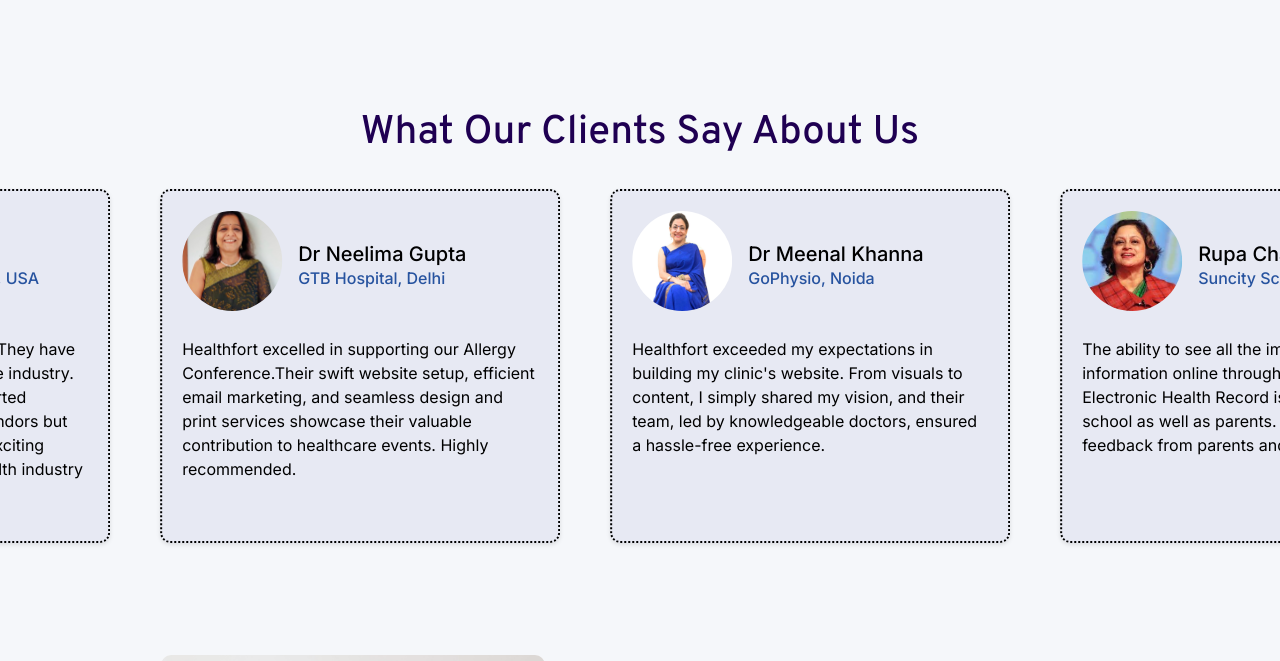
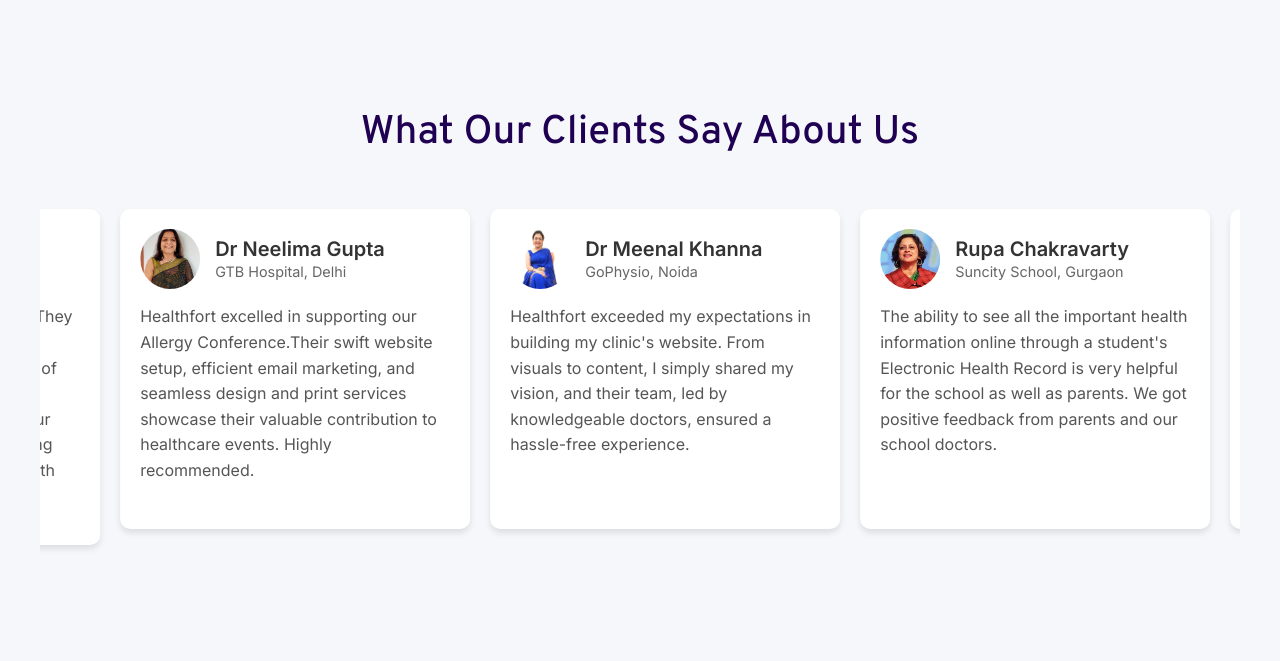
Before and after one commit to PushkinSharma/wp-website, a website: page index.html in a window 1280 px wide. Shown: the part 3807-4468 px from the top of the page. Drawn offline with nearby package versions, Linux system fonts and the light colour scheme.

Commit message:
fix testimonial issue

```diff
--- a/css/styles.css
+++ b/css/styles.css
@@ -645,74 +645,88 @@
   color: #386ee5;
 }
 
-/* Testimonials */
+/* Testimonial Section Styles */
+.testimonial-container {
+    background-color: #f5f7fa;
+    overflow: hidden;
+    position: relative;
+    padding: 20px 0;
+}
 
-
-.testimonial-container {
+.testimonial-wrapper {
     width: 100%;
     overflow: hidden;
     position: relative;
+    max-width: 1200px;
+    margin: 0 auto;
 }
 
 .testimonial-scroll {
     display: flex;
     transition: transform 0.5s ease;
+    gap: 20px;
+    padding: 20px 0;
 }
 
 .testimonial-card {
-  margin-right: 50px;
+    width: 350px;
+    min-width: 350px;
+    max-width: 350px;
+    background: white;
+    border-radius: 10px;
     padding: 20px;
-  background-color: #e7e9f3;
-  border-radius: 10px;
-  box-shadow: 0 2px 4px rgba(0, 0, 0, 0.1);
-  flex: 0 0 400px;
-  width: 400px;
-  border: 2px dotted black;
-  min-height: 350px;
+    box-shadow: 0 4px 6px rgba(0, 0, 0, 0.1);
+    flex-shrink: 0;
+    height: 100%;
+    min-height: 320px;
 }
 
 .testimonial-header {
     display: flex;
     align-items: center;
+    margin-bottom: 15px;
 }
 
 .client-pic {
-  width: 100px; /* Set the desired width */
-  height: 100px; /* Same as width to maintain 1:1 aspect ratio */
-  border-radius: 50%; /* Make the image circular */
-  object-fit: cover; /* Maintain aspect ratio and fill the container */
-  overflow: hidden; /* Hide any part of the image that exceeds the container */
-  margin-bottom: 10px;
-  margin-right: 1rem;
+    width: 60px;
+    height: 60px;
+    border-radius: 50%;
+    object-fit: cover;
+    margin-right: 15px;
+}
+
+.client-info {
+    flex: 1;
 }
 
 .client-name {
-  color: black;
-  padding-bottom: 0;
-  margin-bottom: 0;
+    margin: 0;
+    font-weight: 600;
+    color: #333;
 }
 
 .client-designation {
-  color: #27539f;
-  font-weight: 500;
-  margin-bottom: 0;
-}
-
-.client-website {
-  text-decoration: none;
-  color: green;
-  font-weight: 700;
+    margin: 0;
+    color: #666;
+    font-size: 0.9em;
 }
 
 .client-content {
-  padding-top: 1rem;
-  color: black;
+    color: #555;
+    line-height: 1.6;
 }
 
-.client-info {
-  flex-grow: 1;
+@media (max-width: 768px) {
+    .testimonial-card {
+        width: 280px;
+        min-width: 280px;
+        max-width: 280px;
     }
 
+    .testimonial-scroll {
+        gap: 15px;
+    }
+}
 
 /* PEP Page Specific Styles */
 .pep-hero {
--- a/index.html
+++ b/index.html
@@ -541,7 +541,7 @@
                   designed for healthcare professionals and organizations. Our
                   digital health solutions are designed specially for health
                   professionals and organizations to help them establish trust,
-                  build their brand and grow their practice.
+                  build their brand and grow their practice.
                 </p>
               </div>
             </div>
@@ -551,13 +551,14 @@
     </section>
 
    <!-- Testimonial Section -->
-
     <div class="testimonial-container py-lg-5 py-3 my-3" id="testimonials">
       <h1 class="testimonial-heading text-center pb-lg-4">
         What Our Clients Say About Us
-        </h1>
-      <div class="testimonial-scroll" id="testimonialScroll">
+      </h1>
+      <div id="testimonialContainer" class="testimonial-wrapper">
+        <div id="testimonialScroll" class="testimonial-scroll">
           <!-- Testimonials will be inserted here by JavaScript -->
+        </div>
       </div>
     </div>
 
@@ -802,7 +803,7 @@
                   Enhancing Care
                 </h6>
                 <p class="card-text fs-7">
-                  In today’s interconnected world, social media has transcended
+                  In today's interconnected world, social media has transcended
                   its initial purpose and...
                 </p>
                 <div class="blog-bottom-flex d-flex">
@@ -824,7 +825,7 @@
                   The Evolving Patient Journey in Modern Healthcare
                 </h6>
                 <p class="card-text">
-                  In today’s digital age, the patient’s journey through the
+                  In today's digital age, the patient's journey through the
                   healthcare system has undergone a profound...
                 </p>
                 <div class="blog-bottom-flex d-flex">
--- a/js/testimonial.js
+++ b/js/testimonial.js
@@ -55,11 +55,12 @@
     },
 ];
 
-const testimonialContainer = document.getElementById('testimonialContainer');
-const testimonialScroll = document.getElementById('testimonialScroll');
+let testimonialContainer;
+let testimonialScroll;
 let scrollPosition = 0;
 let isHovered = false;
 let startX, currentTranslate = 0, prevTranslate = 0, isDragging = false;
+let scrollInterval;
 
 function createTestimonialCard(testimonial) {
     const card = document.createElement('div');
@@ -80,9 +81,29 @@
 }
 
 function initializeTestimonials() {
+    testimonialContainer = document.getElementById('testimonialContainer');
+    testimonialScroll = document.getElementById('testimonialScroll');
+
+    if (!testimonialContainer || !testimonialScroll) {
+        console.error('Testimonial elements not found');
+        return;
+    }
+
+    // Clear existing content
+    testimonialScroll.innerHTML = '';
+
+    // Add testimonials
     testimonials.forEach(testimonial => {
         testimonialScroll.appendChild(createTestimonialCard(testimonial));
     });
+
+    // Clone testimonials for seamless infinite scroll
+    testimonials.forEach(testimonial => {
+        testimonialScroll.appendChild(createTestimonialCard(testimonial));
+    });
+
+    // Start scrolling
+    startScrolling();
 }
 
 function isMobile() {
@@ -95,7 +116,8 @@
     scrollPosition += 2;
     testimonialScroll.style.transform = `translateX(-${scrollPosition}px)`;
 
-    if (scrollPosition >= (testimonialScroll.scrollWidth - testimonialContainer.offsetWidth)) {
+    // Reset position when we've scrolled through all testimonials
+    if (scrollPosition >= (testimonialScroll.scrollWidth / 2)) {
         scrollPosition = 0;
         testimonialScroll.style.transition = 'none';
         testimonialScroll.style.transform = `translateX(0)`;
@@ -103,6 +125,13 @@
             testimonialScroll.style.transition = 'transform 0.5s ease';
         }, 50);
     }
+}
+
+function startScrolling() {
+    if (scrollInterval) {
+        clearInterval(scrollInterval);
+    }
+    scrollInterval = setInterval(scrollTestimonials, 30);
 }
 
 function touchStart(event) {
@@ -142,16 +171,18 @@
     testimonialScroll.style.transform = `translateX(${currentTranslate}px)`;
 }
 
+// Initialize when DOM is loaded
+document.addEventListener('DOMContentLoaded', () => {
     initializeTestimonials();
 
-const scrollInterval = setInterval(scrollTestimonials, 30);
-
+    if (testimonialScroll) {
         testimonialScroll.addEventListener('mouseenter', () => isHovered = true);
         testimonialScroll.addEventListener('mouseleave', () => isHovered = false);
-
         testimonialScroll.addEventListener('touchstart', touchStart);
         testimonialScroll.addEventListener('touchmove', touchMove);
         testimonialScroll.addEventListener('touchend', touchEnd);
+    }
+});
 
 // Recalculate on resize
 window.addEventListener('resize', () => {
```
Lines whose indentation alone changed are shown as unchanged.
